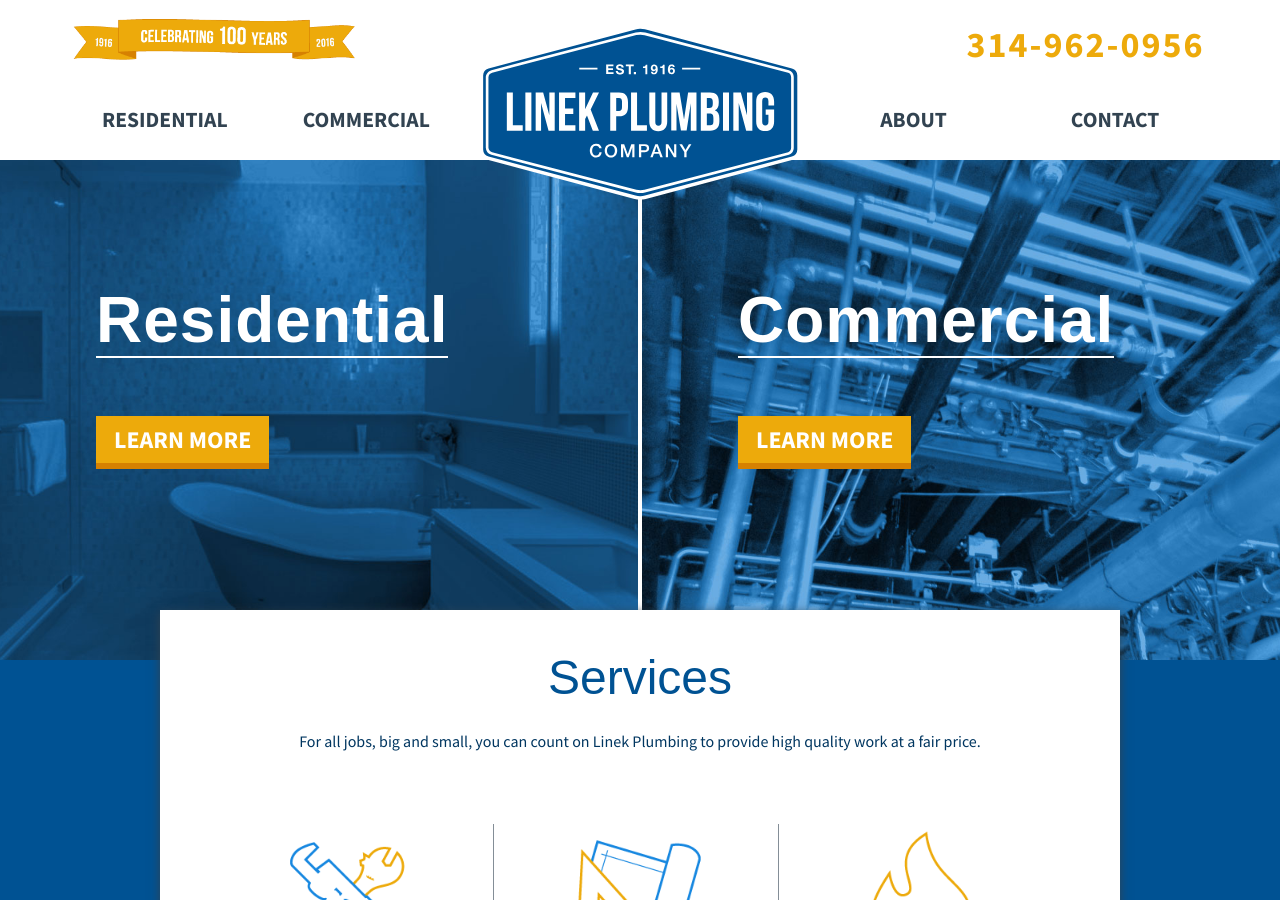
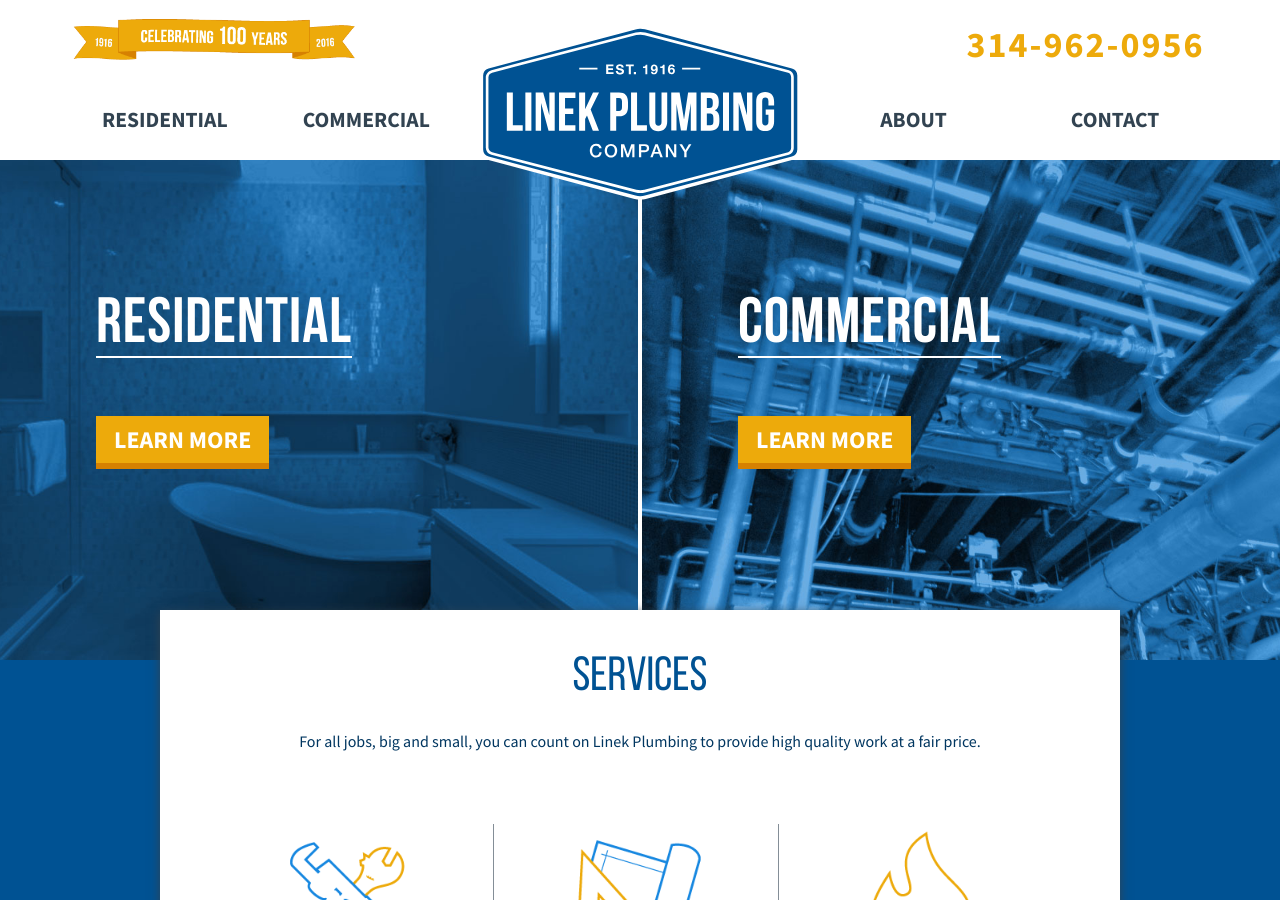
Before and after one commit to alexlinek/lpc, a Jekyll site: the page built from index.html, in a window 1280 px wide and 900 px high. Built offline with Jekyll 4.4.1, drawn with Linux system fonts in a browser that asks for light colours; some web fonts are replaced.

Commit message:
Fonts absolute path

```diff
--- a/css/main.scss
+++ b/css/main.scss
@@ -6,22 +6,22 @@
 // @font-face
 @font-face {
   font-family: 'bebas-neue';
-  src: url('fonts/bebas/bebasneue_bold.eot'); /* IE9 Compat Modes */
-  src: url('fonts/bebas/bebasneue_bold.eot?#iefix') format('embedded-opentype'), /* IE6-IE8 */
-       url('fonts/bebas/bebasneue_bold.woff2') format('woff2'),
-       url('fonts/bebas/bebasneue_bold.woff') format('woff'),
-       url('fonts/bebas/bebasneue_bold.ttf') format('truetype');
+  src: url('../fonts/bebas/bebasneue_bold.eot'); /* IE9 Compat Modes */
+  src: url('../fonts/bebas/bebasneue_bold.eot?#iefix') format('embedded-opentype'), /* IE6-IE8 */
+       url('../fonts/bebas/bebasneue_bold.woff2') format('woff2'),
+       url('../fonts/bebas/bebasneue_bold.woff') format('woff'),
+       url('../fonts/bebas/bebasneue_bold.ttf') format('truetype');
   font-weight: bold;
   font-style: normal;
 }
 
 @font-face {
   font-family: 'bebas-neue';
-  src: url('fonts/bebas/bebasneue_regular.eot'); /* IE9 Compat Modes */
-  src: url('fonts/bebas/bebasneue_regular.eot?#iefix') format('embedded-opentype'), /* IE6-IE8 */
-       url('fonts/bebas/bebasneue_regular.woff2') format('woff2'),
-       url('fonts/bebas/bebasneue_regular.woff') format('woff'),
-       url('fonts/bebas/bebasneue_regular.ttf') format('truetype');
+  src: url('../fonts/bebas/bebasneue_regular.eot'); /* IE9 Compat Modes */
+  src: url('../fonts/bebas/bebasneue_regular.eot?#iefix') format('embedded-opentype'), /* IE6-IE8 */
+       url('../fonts/bebas/bebasneue_regular.woff2') format('woff2'),
+       url('../fonts/bebas/bebasneue_regular.woff') format('woff'),
+       url('../fonts/bebas/bebasneue_regular.ttf') format('truetype');
   font-weight: normal;
   font-style: normal;
 }
@@ -144,6 +144,7 @@
 	transition: $transition-property $transition-time $method;
 }
 
+// Browser Prefixes
 @mixin transform($transforms) {
 	-webkit-transform: $transforms;
 	-moz-transform: $transforms;
```
